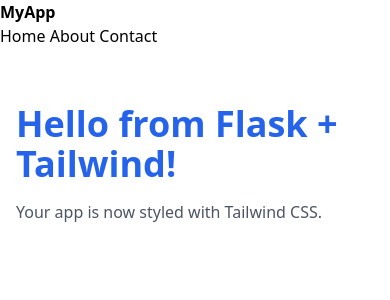
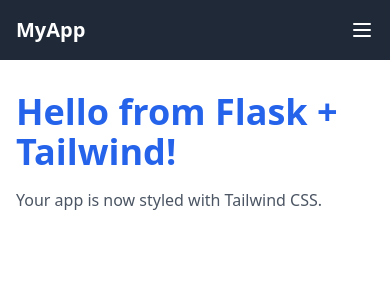
Before and after one commit to Rk-Virus/AI-Blog-Generator, a Flask app: page / in a window 390 px wide. Shown: the top 300 px of the page. Run offline with Flask 3, Linux system fonts and the light colour scheme.

Commit message:
Checkpoint before assistant change: Improve website appearance by adding new styles and responsive behaviors
Adds new flexbox, spacing, color, and typography CSS classes to output.css.

Replit-Commit-Author: Assistant

```diff
--- a/static/css/output.css
+++ b/static/css/output.css
@@ -605,6 +605,45 @@ video {
   display: block;
 }
 
+.flex {
+  display: flex;
+}
+
+.hidden {
+  display: none;
+}
+
+.h-6 {
+  height: 1.5rem;
+}
+
+.w-6 {
+  width: 1.5rem;
+}
+
+.items-center {
+  align-items: center;
+}
+
+.justify-between {
+  justify-content: space-between;
+}
+
+.space-x-4 > :not([hidden]) ~ :not([hidden]) {
+  --tw-space-x-reverse: 0;
+  margin-right: calc(1rem * var(--tw-space-x-reverse));
+  margin-left: calc(1rem * calc(1 - var(--tw-space-x-reverse)));
+}
+
+.bg-gray-800 {
+  --tw-bg-opacity: 1;
+  background-color: rgb(31 41 55 / var(--tw-bg-opacity, 1));
+}
+
+.p-4 {
+  padding: 1rem;
+}
+
 .px-4 {
   padding-left: 1rem;
   padding-right: 1rem;
@@ -620,6 +659,11 @@ video {
   line-height: 2.5rem;
 }
 
+.text-xl {
+  font-size: 1.25rem;
+  line-height: 1.75rem;
+}
+
 .font-bold {
   font-weight: 700;
 }
@@ -633,3 +677,23 @@ video {
   --tw-text-opacity: 1;
   color: rgb(75 85 99 / var(--tw-text-opacity, 1));
 }
+
+.text-white {
+  --tw-text-opacity: 1;
+  color: rgb(255 255 255 / var(--tw-text-opacity, 1));
+}
+
+.hover\:text-gray-300:hover {
+  --tw-text-opacity: 1;
+  color: rgb(209 213 219 / var(--tw-text-opacity, 1));
+}
+
+@media (min-width: 768px) {
+  .md\:flex {
+    display: flex;
+  }
+
+  .md\:hidden {
+    display: none;
+  }
+}
```
